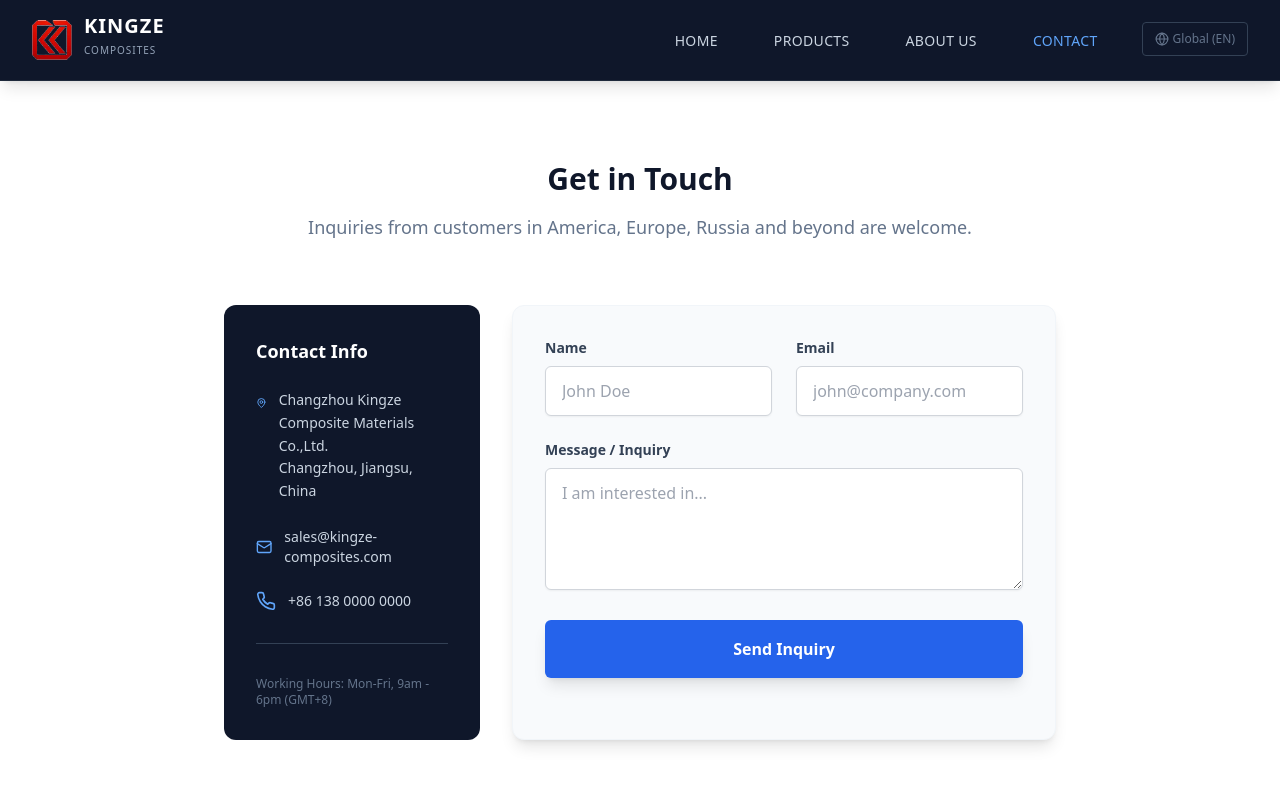
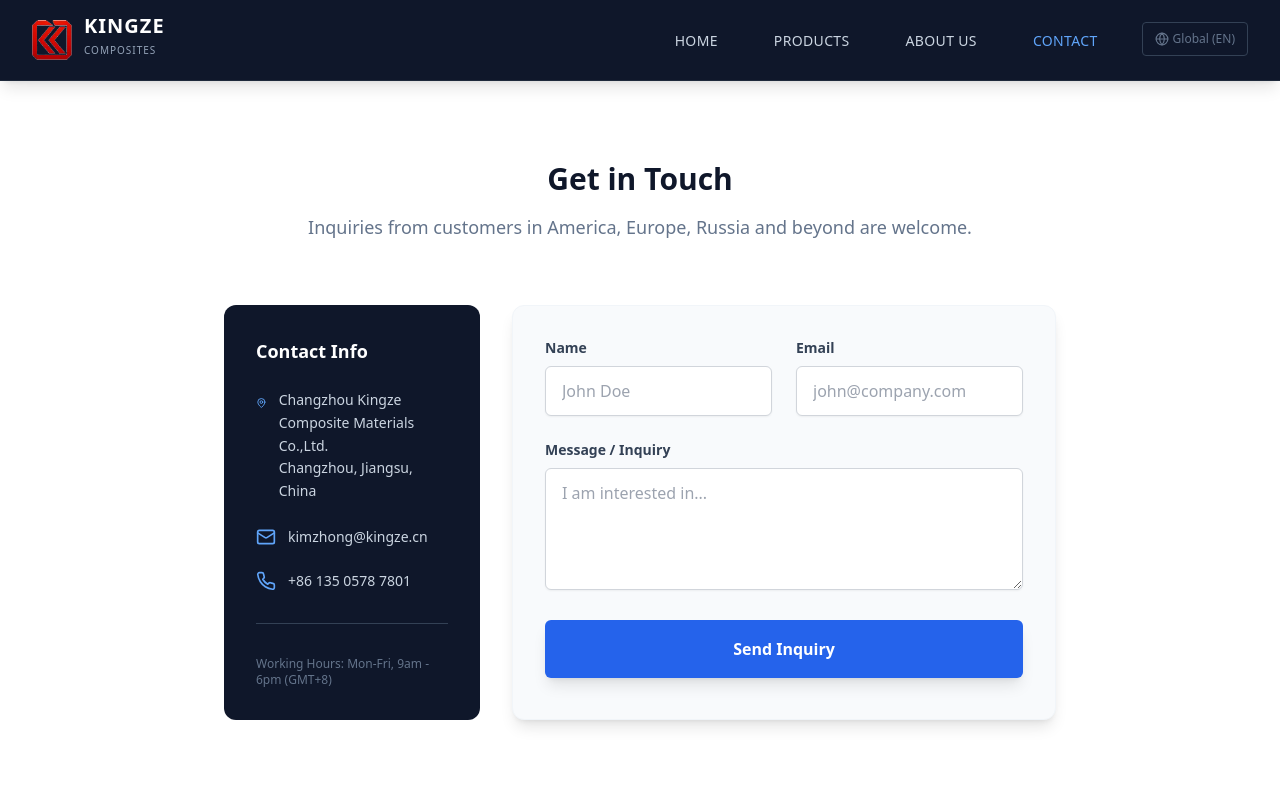
Before and after one commit to yz11623-Sasa/kingze-website, a React (Vite) app in the folder kingze-website/: page / in a window 1280 px wide. Both pictures are taken after a click on the button "CONTACT". Shown: the top 800 px of the page. Built offline with nearby package versions, Linux system fonts and the light colour scheme.

Commit message:
Update App.jsx

```diff
--- a/kingze-website/src/App.jsx
+++ b/kingze-website/src/App.jsx
@@ -750,11 +750,11 @@ const ContactSection = ({ initialMessage }) => {
                  </div>
                  <div className="flex items-center gap-3">
                    <Mail className="text-blue-400" size={20} />
-                   <p className="text-sm text-slate-300">sales@kingze-composites.com</p>
+                   <p className="text-sm text-slate-300">kimzhong@kingze.cn</p>
                  </div>
                  <div className="flex items-center gap-3">
                    <Phone className="text-blue-400" size={20} />
-                   <p className="text-sm text-slate-300">+86 138 0000 0000</p>
+                   <p className="text-sm text-slate-300">+86 135 0578 7801</p>
                  </div>
                </div>
              </div>
```
